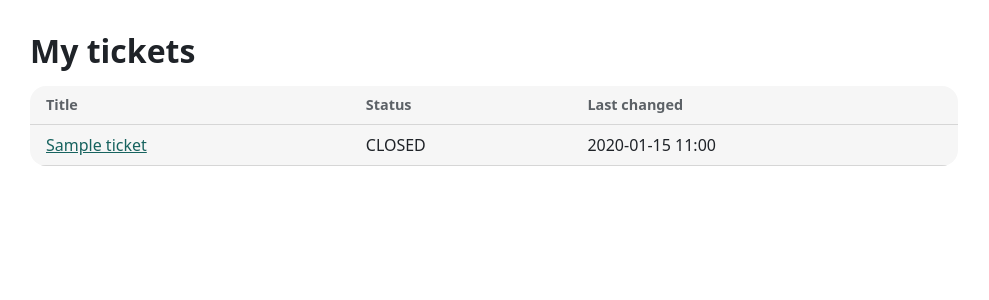
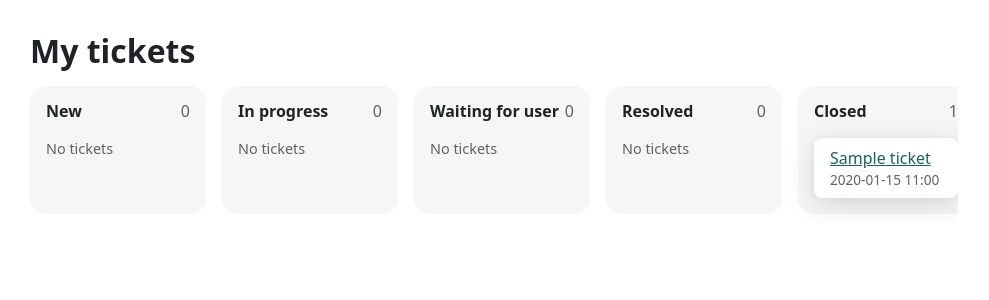
Before and after one commit to lerniajava25/felicia-backend-labb2, a Spring Boot app: page /tickets in a window 1280 px wide. Shown: the part 62-362 px from the top of the page, without its empty margins (146-1135 px from the left). Run offline with Spring Boot 4, Linux system fonts and the light colour scheme; the visitor is signed in with stand-in values (Sample User, id 1); tables that the repository leaves empty hold one stand-in row (values such as "Sample post"); some of the project's set-up classes (security, data sources, template engines, error pages and the like) are left out, and stand-ins take their place; some libraries are stand-ins or nearby versions.

Commit message:
add ticket details with 404 and a scrum-like status board for own tickets - missing and not-yours give the same 404; details page with comments - /tickets is a read-only board: one column per status, tickets as cards - error/404.html - Tests for 200 and 404 errors

```diff
--- a/src/main/java/se/backend/labb2/helpdesk/ticket/TicketController.java
+++ b/src/main/java/se/backend/labb2/helpdesk/ticket/TicketController.java
@@ -4,6 +4,7 @@ import org.springframework.security.core.annotation.AuthenticationPrincipal;
 import org.springframework.stereotype.Controller;
 import org.springframework.ui.Model;
 import org.springframework.web.bind.annotation.GetMapping;
+import org.springframework.web.bind.annotation.PathVariable;
 import se.backend.labb2.helpdesk.security.CurrentUser;
 
 @Controller
@@ -17,7 +18,13 @@ public class TicketController {
 
     @GetMapping("/tickets")
     public String list(@AuthenticationPrincipal CurrentUser current, Model model) {
-        model.addAttribute("tickets", ticketService.listFor(current));
+        model.addAttribute("board", ticketService.boardFor(current));
         return "tickets/list";
     }
+
+    @GetMapping("/tickets/{id}")
+    public String details(@PathVariable Long id, @AuthenticationPrincipal CurrentUser current, Model model) {
+        model.addAttribute("ticket", ticketService.details(id, current));
+        return "tickets/detail";
+    }
 }
--- a/src/main/resources/static/css/app.css
+++ b/src/main/resources/static/css/app.css
@@ -213,6 +213,51 @@ th { color: var(--color-muted); font-size: 0.9rem; font-weight: 600; }
 }
 .card > h1, .card > .subtitle { text-align: center; }
 
+/* ---------- Tickets ---------- */
+/* Keep the line breaks the user typed, but still wrap long lines */
+.ticket-description, .comment-body { white-space: pre-line; }
+
+/* ---------- Board ---------- */
+/* One column per status. On narrow screens the board scrolls sideways inside itself,
+   like a real scrum board, instead of making the page wider. */
+.board {
+    display: grid;
+    grid-template-columns: repeat(5, minmax(11rem, 1fr));
+    gap: var(--space-3);
+    overflow-x: auto;
+    padding-bottom: var(--space-2);   /* room for the card shadows and the scrollbar */
+}
+.board-column {
+    background: var(--color-surface);
+    border-radius: var(--radius);
+    padding: var(--space-3);
+}
+.board-column-title {
+    display: flex;
+    justify-content: space-between;
+    font-size: 1rem;
+    margin-bottom: var(--space-3);
+}
+.board-count { color: var(--color-muted); font-weight: 400; }
+.board-empty { color: var(--color-muted); font-size: 0.9rem; margin: 0; }
+.board-cards {
+    display: flex;
+    flex-direction: column;
+    gap: var(--space-2);
+    list-style: none;
+    margin: 0;
+    padding: 0;
+}
+.ticket-card {
+    display: flex;
+    flex-direction: column;           /* title on top, time on its own line below */
+    padding: var(--space-2) var(--space-3);
+    background: var(--color-bg);
+    border-radius: var(--space-2);    /* 8px */
+    box-shadow: var(--shadow);
+}
+.ticket-time { color: var(--color-muted); font-size: 0.85rem; }
+
 /* ---------- Login page ---------- */
 /* :has() = "a body that contains a login card", so this layout only applies to the login page */
 body:has(.login-card) {
--- a/src/main/resources/templates/tickets/list.html
+++ b/src/main/resources/templates/tickets/list.html
@@ -7,33 +7,27 @@
 <main>
     <h1>My tickets</h1>
 
-    <p th:if="${tickets.isEmpty()}" class="msg msg-info" role="status">You have no tickets yet.</p>
+    <p th:if="${board.empty}" class="msg msg-info" role="status">You have no tickets yet.</p>
 
-    <section th:unless="${tickets.isEmpty()}" class="ticket-list">
-        <div class="table-wrap">
-            <table class="ticket-table">
-                <thead>
-                <tr>
-                    <th scope="col">Title</th>
-                    <th scope="col">Status</th>
-                    <th scope="col">Last changed</th>
-                </tr>
-                </thead>
-                <tbody>
-                <tr th:each="row : ${tickets}">
-                    <td class="ticket-title">
-                        <a th:href="@{/tickets/{id}(id=${row.id})}" th:text="${row.title}">Title</a>
-                    </td>
-                    <!-- IN_PROGRESS becomes "status status-in-progress" -->
-                    <td th:with="slug=${row.status.name().toLowerCase().replace('_', '-')}"
-                        th:class="${'status status-' + slug}"
-                        th:text="${row.status}">NEW</td>
-                    <td th:text="${row.lastModified}">2026-01-01 12:00</td>
-                </tr>
-                </tbody>
-            </table>
-        </div>
-    </section>
+    <!-- Read-only board: one column per status. There is nothing here to move a ticket with. -->
+    <div th:unless="${board.empty}" class="board">
+        <!-- IN_PROGRESS becomes "board-column status-in-progress" -->
+        <section th:each="column : ${board.columns}"
+                 th:with="slug=${column.status.name().toLowerCase().replace('_', '-')}"
+                 th:class="${'board-column status-' + slug}">
+            <h2 class="board-column-title">
+                <span th:text="${column.label}">New</span>
+                <span class="board-count" th:text="${column.tickets.size()}">0</span>
+            </h2>
+            <p th:if="${column.tickets.isEmpty()}" class="board-empty">No tickets</p>
+            <ul th:unless="${column.tickets.isEmpty()}" class="board-cards">
+                <li th:each="row : ${column.tickets}" class="ticket-card">
+                    <a class="ticket-title" th:href="@{/tickets/{id}(id=${row.id})}" th:text="${row.title}">Title</a>
+                    <span class="ticket-time" th:text="${row.lastModified}">2026-01-01 12:00</span>
+                </li>
+            </ul>
+        </section>
+    </div>
 </main>
 </body>
 </html>
```
Also changed, not shown: src/main/java/se/backend/labb2/helpdesk/common/DateTimes.java (added, +20 -0 lines), src/main/java/se/backend/labb2/helpdesk/common/NotFoundException.java (added, +16 -0 lines), src/main/java/se/backend/labb2/helpdesk/ticket/Board.java (added, +11 -0 lines), src/main/java/se/backend/labb2/helpdesk/ticket/BoardColumn.java (added, +7 -0 lines), src/main/java/se/backend/labb2/helpdesk/ticket/CommentView.java (added, +14 -0 lines), src/main/java/se/backend/labb2/helpdesk/ticket/TicketDetails.java (added, +35 -0 lines), src/main/java/se/backend/labb2/helpdesk/ticket/TicketRow.java (+2 -7 lines), src/main/java/se/backend/labb2/helpdesk/ticket/TicketService.java (+44 -4 lines), src/main/java/se/backend/labb2/helpdesk/ticket/TicketStatus.java (+11 -0 lines), src/main/resources/templates/error/404.html (added, +12 -0 lines), src/main/resources/templates/tickets/detail.html (added, +49 -0 lines), 2 other files.
